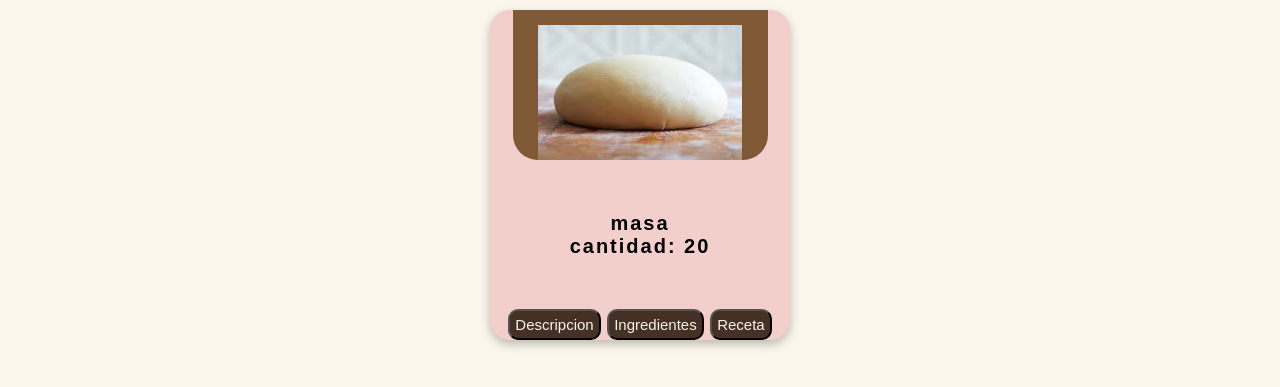
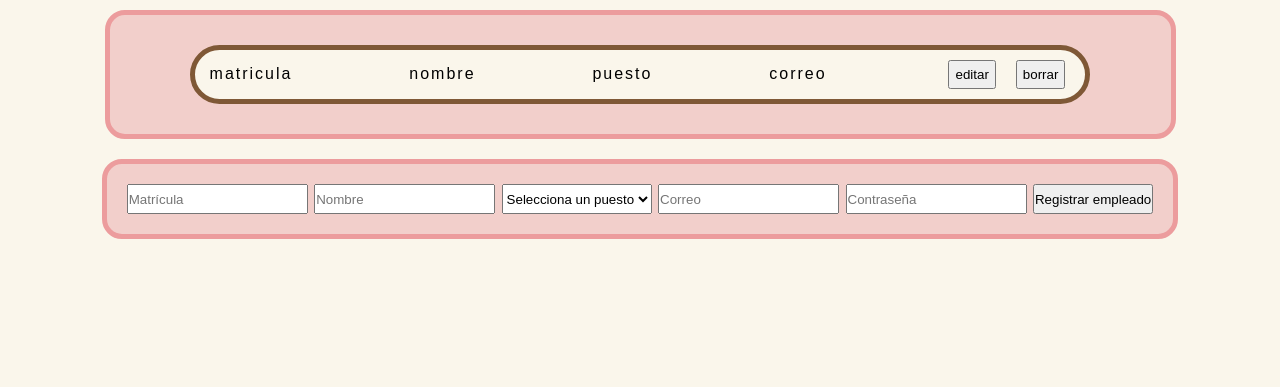
Before and after one commit to BrayanMata6414/Migajeras_Reposteria, a Flask app: template client/templates/prueba.html in a window 1280 px wide. Shown: the top 387 px of the page. Run offline with Flask 3, Linux system fonts and the light colour scheme; the template is opened without the code that fills it, so the values that code supplies are empty.

Commit message:
Pagina Empleados

```diff
--- a/client/templates/prueba.html
+++ b/client/templates/prueba.html
@@ -4,41 +4,68 @@
     <meta charset="UTF-8">
     <meta name="viewport" content="width=device-width, initial-scale=1.0">
     <link rel="stylesheet" href="/static/css/styleGlobal.css">
-    <link rel="stylesheet" href="/static/css/styleCards.css">
-    <link rel="stylesheet" href="/static/css/styleForm.css">
+    <link rel="stylesheet" href="/static/css/styleEmployees.css">
     <title>Document</title>
 </head>
 <body>
 
-    <div class="cont-tarjetas" id="contenedor-tarjetas">
+    <div class="cont-tabla">
+        <div class="tabla">
+            <div class="cont-dat">
+                <p>matricula</p>
+                <p>nombre</p>
+                <p>puesto</p>
+                <p>correo</p>
 
-        <div class="cont-tarjeta cont-prod">
-
-            <div class="cont-img abajo">
-
-                <img src="/static/img/jpg/masa.jpg" alt="producto">
+                <div class="cont-boton">
+                    <button type="submit">editar</button>
+                    <button type="submit">borrar</button>
+                </div>
 
             </div>
+        </div>
+    </div>
 
-            <div class="cont-nProd">
+    <div class="cont-formEmp">
+        <form method="POST">
 
-                <h2 id="nProducto">
-                    masa
-                </h2>
+            <input type="text" name="matricula" placeholder="Matrícula" required>
 
-                <h2 id="canProducto">
-                    cantidad: 20
-                </h2>
+            <input type="text" name="nombre" placeholder="Nombre" required>
 
-            </div>
+            <select name="puesto" required>
 
-            <div class="cont-botones">
-                <button type="button" id="btn-des" class="btn-des">Descripcion</button>
-                <button type="button" id="btn-ing" class="btn-ing">Ingredientes</button>
-                <button type="button" id="btn-rec" class="btn-rec">Receta</button>
-            </div>
+                <option value="">
+                    Selecciona un puesto
+                </option>
 
-        </div>
+                <option value="Administrador">
+                    Administrador
+                </option>
+
+                <option value="Caja">
+                    Caja
+                </option>
+
+                <option value="Almacen">
+                    Almacén
+                </option>
+
+                <option value="Cocina">
+                    Cocina
+                </option>
+
+            </select>
+
+            <input type="email" name="correo" placeholder="Correo" required>
+
+            <input type="password" name="password" placeholder="Contraseña" required>
+
+            <button type="submit">
+                Registrar empleado
+            </button>
+
+        </form>
     </div>
 
 </body>
--- /dev/null
+++ b/static/css/styleEmployees.css
@@ -0,0 +1,59 @@
+.cont-tabla .tabla
+{
+    width: 85%;
+    border-radius: 20px;
+    background-color: var(--color-MistyRose);
+    border: 5px solid var(--color-Sakura);
+    padding: 30px;
+    display: flex;
+    justify-content: center;
+}
+
+.tabla .cont-dat
+{
+    width: 90%;
+    padding: 10px;
+    display: flex;
+    justify-content: space-between;
+
+    border: 5px solid var(--color-Aloewood);
+    border-radius: 50px;
+    background-color: var(--color-Claro);
+}
+.tabla .cont-dat p
+{
+    padding: 5px;
+    text-align: center;
+}
+.tabla .cont-dat .cont-boton
+{
+    display: flex;
+    justify-content: flex-end;
+    align-items: center;
+}
+.cont-boton button
+{
+    padding: 5px;
+    margin: 0 10px;
+}
+
+
+.cont-formEmp, .cont-tabla
+{
+    width: 100%;
+    padding: 10px;
+    display: flex;
+    align-items: center;
+    justify-content: center;
+}
+.cont-formEmp form
+{
+    padding: 20px;
+    border-radius: 20px;
+    background-color: var(--color-MistyRose);
+    border: 5px solid var(--color-Sakura);
+}
+.cont-formEmp form input, .cont-formEmp form select, .cont-formEmp form button
+{
+    height: 30px;
+}
--- a/static/css/styleForm.css
+++ b/static/css/styleForm.css
@@ -12,7 +12,8 @@
     width: 550px;
     padding: 20px;
     position: relative;
-    background-color: var(--color-Sakura);
+    background-color: var(--color-MistyRose);
+    border: 5px solid var(--color-Sakura);
     border-radius: 20px;
 
     display: flex;
```
